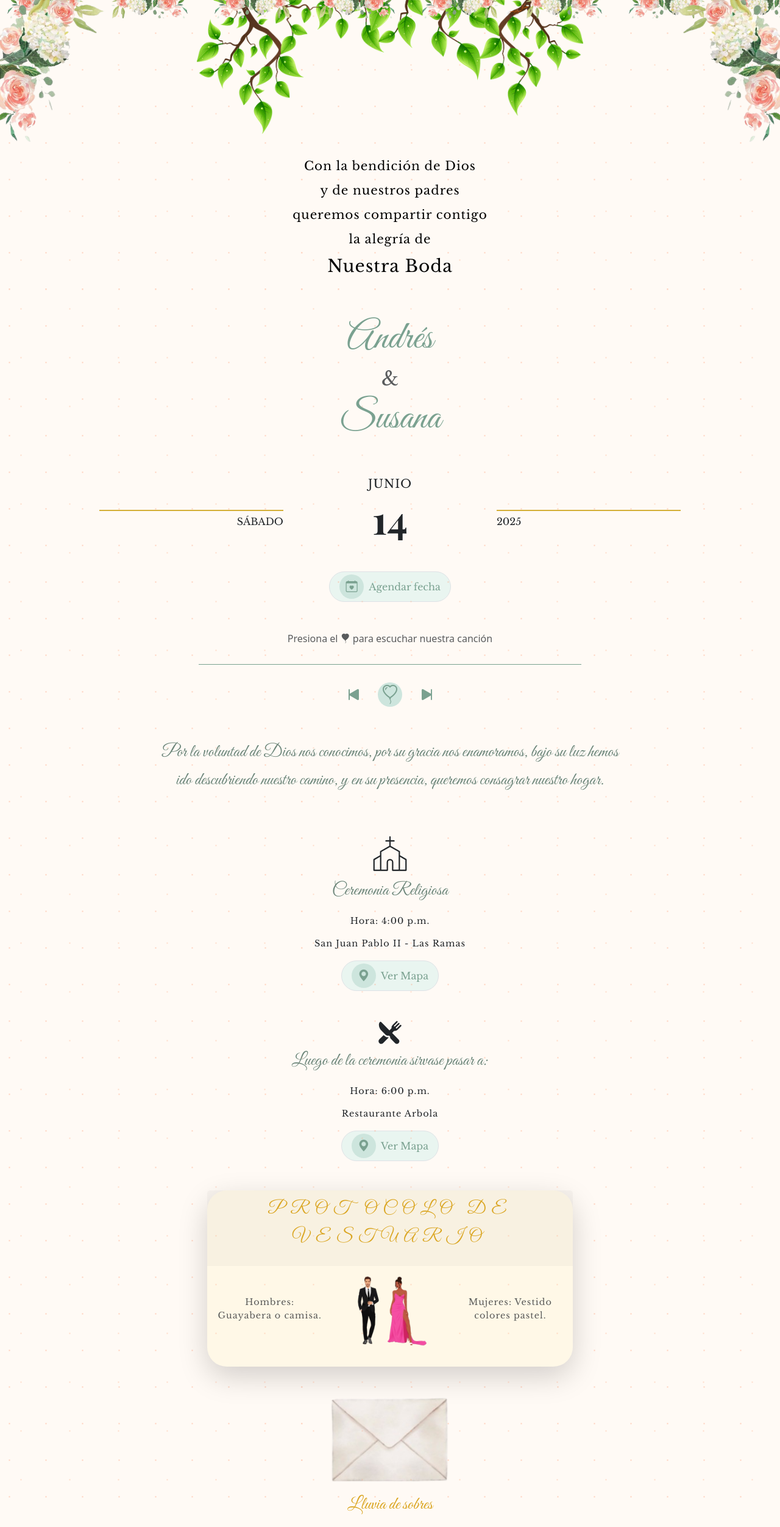
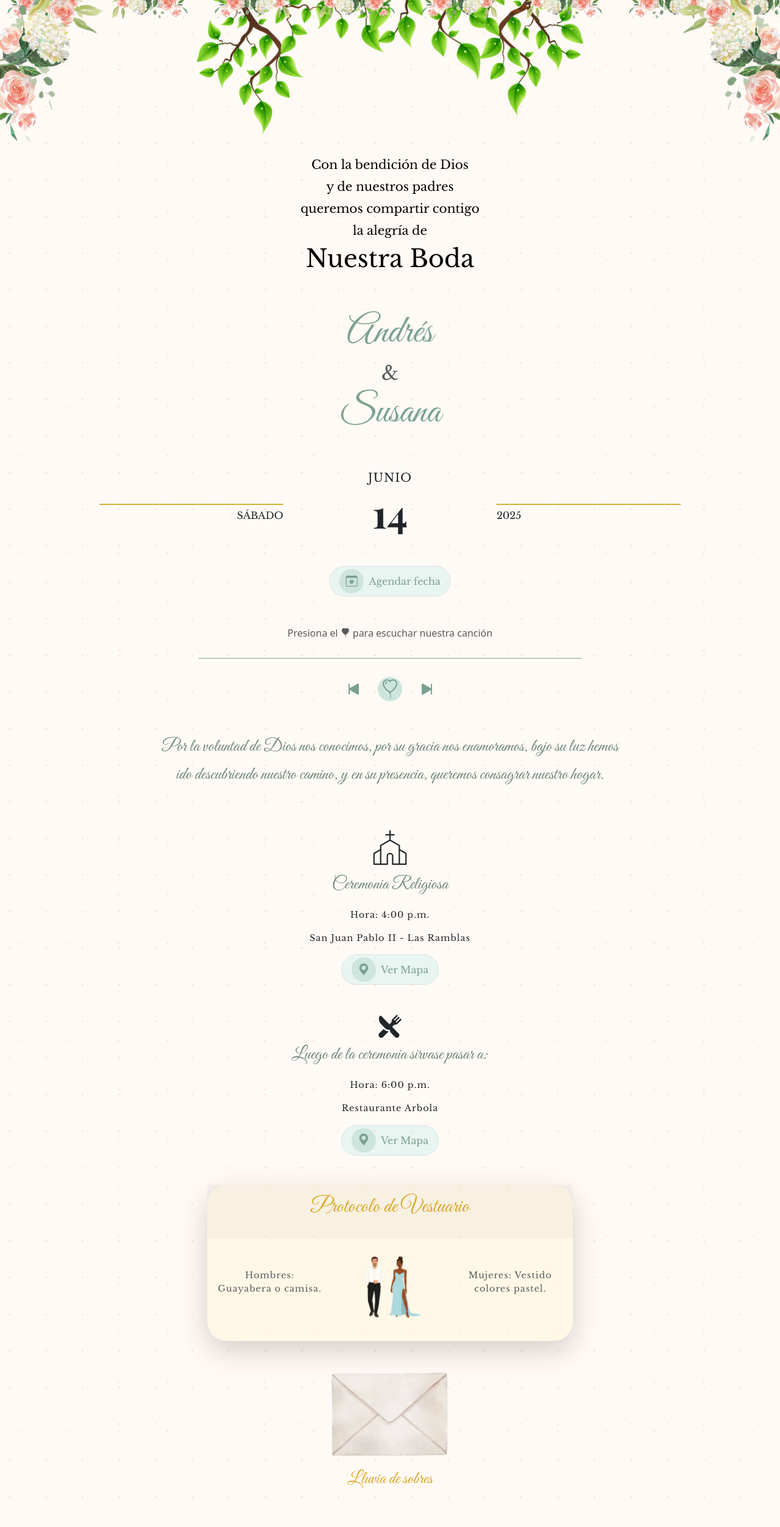
Before and after one commit to JorgeAndres-GitHub/Weeding-template, a React (Vite) app: page / in a window 1280 px wide. Shown: the top 2504 px of the page at 61% size. Built offline with nearby package versions, Linux system fonts and the light colour scheme.

Commit message:
Realizando correciones

```diff
--- a/src/components/footer.jsx
+++ b/src/components/footer.jsx
@@ -31,6 +31,12 @@ export function Footer() {
       <p className="text-center wedding-suit m-5">Te esperamos!</p>
 
       <style>{`
+        .wedding-suit {
+            font-family: 'Great Vibes', cursive;
+            font-size: 1.8rem;
+            color: #DAA520;
+            line-height: 1.6;
+        }
         .invitation-container {
           padding: 0 20%; /* Deja un 10% de espacio a los lados */
         }
--- a/src/components/header.jsx
+++ b/src/components/header.jsx
@@ -30,12 +30,15 @@ export function Header() {
               display: "block",
             }}
           />
-          <h5 className="text-black text-center subtitle mt-3 mb-5">
+          <h5
+            className="text-black text-center subtitle mt-3 mb-5 lh-1"
+            style={{ letterSpacing: "0px" }}
+          >
             <p className="text-center fs-5">Con la bendición de Dios</p>
             <p className="text-center fs-5">y de nuestros padres</p>
             <p className="text-center fs-5">queremos compartir contigo</p>
             <p className="text-center fs-5">la alegría de</p>
-            <p className="text-center fs-3">Nuestra Boda</p>
+            <p className="text-center fs-1">Nuestra Boda</p>
           </h5>
           <h1 className="display-4 names">{splitText("Andrés")}</h1>
           <h2 className="text-muted ampersand">&</h2>
@@ -77,7 +80,7 @@ export function Header() {
         .fade-in-letter {
           display: inline-block;
           opacity: 0;
-          animation: fadeInUp 0.5s forwards;
+          animation: fadeInUp 3s forwards;
         }
 
         @keyframes fadeInUp {
--- a/src/components/ubicacion.jsx
+++ b/src/components/ubicacion.jsx
@@ -21,7 +21,7 @@ export function Ubicacion() {
       />
       <h2 className="mb-3 wedding-text text-center">Ceremonia Religiosa</h2>
       <p className="text-center letter">Hora: 4:00 p.m.</p>
-      <p className="text-center letter">San Juan Pablo II - Las Ramas</p>
+      <p className="text-center letter">San Juan Pablo II - Las Ramblas</p>
       <div className="d-flex align-items-center justify-content-center">
         <a
           href="https://www.google.com/maps/search/?api=1&query=San+Juan+Pablo+II+Las+Ramblas+-+Zona+Norte"
--- a/src/components/vestuario.jsx
+++ b/src/components/vestuario.jsx
@@ -1,4 +1,4 @@
-import couple from "../assets/couple.png";
+import couple2 from "../assets/couple2.png";
 
 export function Vestuario() {
   return (
@@ -13,7 +13,7 @@ export function Vestuario() {
           }}
         >
           <div className="card-header border-0">
-            <p className="wedding-suit px-4 text-center text-uppercase">
+            <p className="wedding-title px-4 text-center">
               Protocolo de Vestuario
             </p>
           </div>
@@ -25,7 +25,7 @@ export function Vestuario() {
             </div>
             <div className="col-12 col-md-4 mb-2">
               <img
-                src={couple}
+                src={couple2}
                 alt="Vestuario"
                 className="img-fluid mb-2"
                 style={{ maxWidth: "120px" }}
@@ -46,13 +46,12 @@ export function Vestuario() {
       />
 
       <style>{`
-        .wedding-suit {
-          font-family: 'Great Vibes', cursive;
-          font-size: 1.8rem;
-          color: #DAA520;
-          line-height: 1.6;
-          letter-spacing: 10px;
-        }
+        .wedding-title {
+              font-family: 'Great Vibes', cursive;
+              font-size: 2.2rem;
+              color: #DAA520;
+              line-height: 1.6;
+    }
         .custom-card {
           background-color: #FFF8E7 !important;
           border-radius: 20px;
```
Also changed, not shown: src/assets/couple2.png (added).
